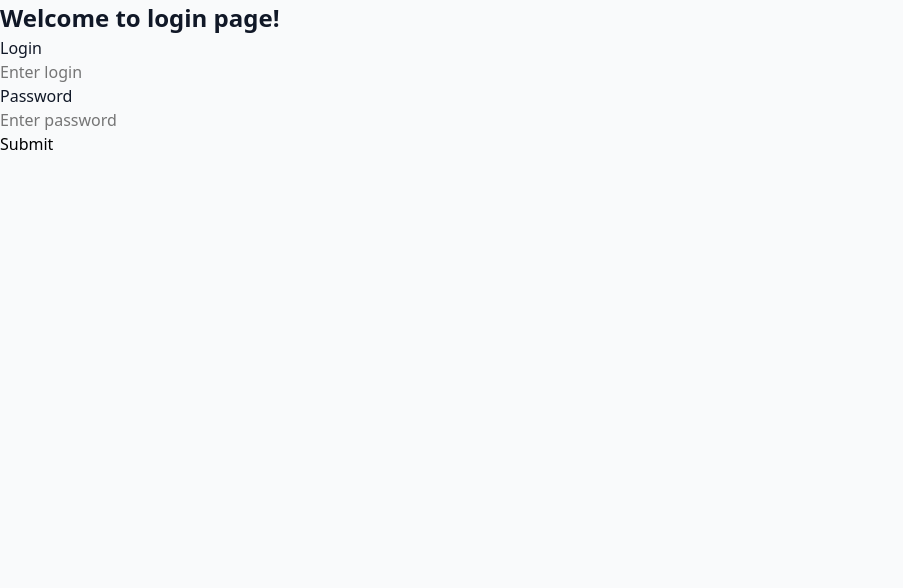
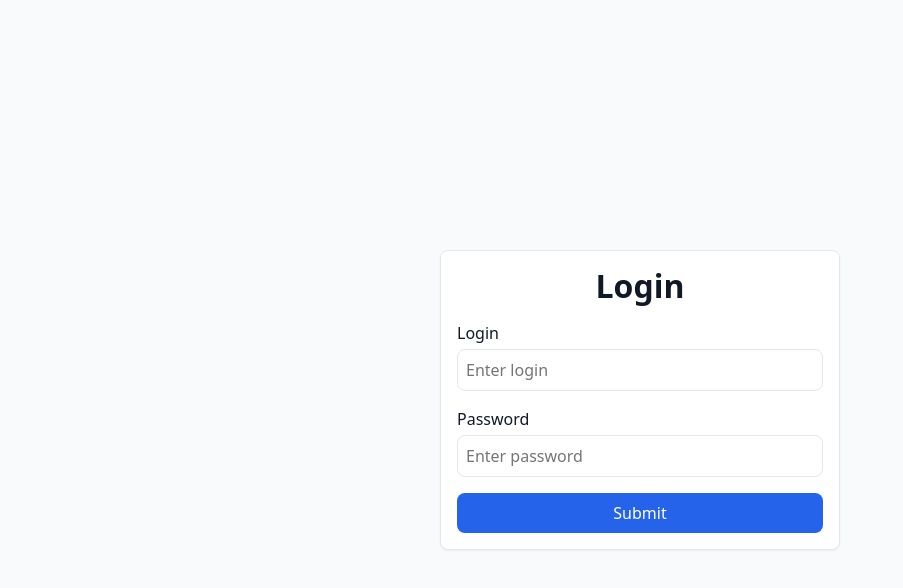
Before and after one commit to zigbul/qr-attendance, a React (Vite) app: page /login in a window 1280 px wide. Shown: the top 588 px of the page, without its empty margins (0-903 px from the left). Built offline with nearby package versions, Linux system fonts and the light colour scheme.

Commit message:
add login and scan page styles

```diff
--- a/src/main.tsx
+++ b/src/main.tsx
@@ -4,6 +4,8 @@ import { BrowserRouter as Router } from 'react-router-dom';
 
 import './styles/reset.css';
 import './styles/variables.css';
+import './styles/global.css';
+
 import App from './App.tsx';
 
 createRoot(document.getElementById('root')!).render(
--- /dev/null
+++ b/src/pages/LoginPage/LoginPage.css
@@ -0,0 +1,46 @@
+.login-page {
+  display: flex;
+  justify-content: center;
+  align-items: center;
+  height: 100vh;
+}
+
+.login-page__card {
+  width: 100%;
+  max-width: 400px;
+}
+
+.login-page__title {
+  text-align: center;
+  margin-bottom: 1rem;
+}
+
+.login-page__error-message {
+  color: var(--color-error);
+  text-align: center;
+  margin-bottom: 1rem;
+}
+
+.login-page__form {
+  display: flex;
+  flex-direction: column;
+  gap: 1rem;
+}
+
+.login-page__form-label {
+  display: block;
+  margin-bottom: 0.25rem;
+  font-weight: 500;
+}
+
+.login-page__form-input {
+  width: 100%;
+  padding: 0.5rem;
+  border: 1px solid var(--color-border);
+  border-radius: var(--radius-md);
+}
+
+.login-page__form-button {
+  justify-self: center;
+  width: 100%;
+}
--- a/src/pages/LoginPage/LoginPage.tsx
+++ b/src/pages/LoginPage/LoginPage.tsx
@@ -1,5 +1,6 @@
 import { useState } from 'react';
 
+import './LoginPage.css';
 import type { IUser } from '../../types';
 import useStore from '../../store';
 import { useNavigate } from 'react-router-dom';
@@ -37,24 +38,42 @@ const LoginPage = () => {
   };
 
   return (
-    <section>
-      <h1>Welcome to login page!</h1>
+    <section className="login-page container">
+      <div className="login-page__card card">
+        <h1 className="login-page__title">Login</h1>
 
-      {authError && <p style={{ color: 'red' }}>Invalid login or password</p>}
+        {authError && <p className="login-page__error-message">Invalid login or password</p>}
 
-      <form onSubmit={handleSubmit}>
+        <form className="login-page__form" onSubmit={handleSubmit}>
           <div>
-          <p>Login</p>
-          <input type="text" placeholder="Enter login" name="login" />
+            <label className="login-page__form-label" htmlFor="login">
+              Login
+            </label>
+            <input
+              className="login-page__form-input"
+              type="text"
+              placeholder="Enter login"
+              name="login"
+            />
           </div>
           <div>
-          <p>Password</p>
-          <input type="password" placeholder="Enter password" name="password" />
+            <label className="login-page__form-label" htmlFor="password">
+              Password
+            </label>
+            <input
+              className="login-page__form-input"
+              type="password"
+              placeholder="Enter password"
+              name="password"
+            />
           </div>
           <div>
-          <button type="submit">Submit</button>
+            <button className="login-page__form-button btn btn-primary" type="submit">
+              Submit
+            </button>
           </div>
         </form>
+      </div>
     </section>
   );
 };
--- /dev/null
+++ b/src/pages/ScanPage/ScanPage.css
@@ -0,0 +1,36 @@
+.scan-page {
+  display: flex;
+  flex-direction: column;
+  align-items: center;
+  justify-content: center;
+  height: 100vh;
+  text-align: center;
+}
+
+.scan-page__title {
+  margin-bottom: 1rem;
+}
+
+.scan-page__card {
+  display: flex;
+  flex-direction: column;
+  align-items: center;
+  padding: 1rem;
+  border-radius: var(--radius-lg);
+  box-shadow: var(--shadow-md);
+  background: var(--color-surface);
+}
+
+.scan-page__scaner {
+  width: 100%;
+  max-width: 320px;
+  aspect-ratio: 1 / 1;
+  border: 3px solid var(--color-primary);
+  border-radius: var(--radius-md);
+  object-fit: cover;
+}
+
+.scan-page__hint {
+  margin-top: 1rem;
+  color: var(--color-text-light);
+}
--- a/src/pages/ScanPage/ScanPage.tsx
+++ b/src/pages/ScanPage/ScanPage.tsx
@@ -1,5 +1,7 @@
 import { useZxing } from 'react-zxing';
 import { useNavigate } from 'react-router-dom';
+
+import './ScanPage.css';
 
 const ScanPage = () => {
   const navigate = useNavigate();
@@ -24,10 +26,12 @@ const ScanPage = () => {
   });
 
   return (
-    <section>
-      <h1>Scan QR Code</h1>
-      <video ref={ref} style={{ width: '100%', maxWidth: '400px', border: '1px solid #ccc' }} />
-      <p>Point your camera at QR code to mark attendance.</p>
+    <section className="scan-page container">
+      <h1 className="scan-page__title">Scan QR Code</h1>
+      <div className="scan-page__card card">
+        <video className="scan-page__scaner" ref={ref} />
+        <p className="scan-page__hint">Point your camera at QR code to mark attendance.</p>
+      </div>
     </section>
   );
 };
--- /dev/null
+++ b/src/styles/global.css
@@ -0,0 +1,98 @@
+body {
+  font-family: var(--font-base);
+  font-size: 16px;
+  background-color: var(--color-bg);
+  color: var(--color-text);
+  line-height: 1.5;
+}
+
+.container {
+  max-width: 1200px;
+  margin: 0 auto;
+  padding: 1rem;
+}
+
+h1,
+h2,
+h3,
+h4,
+h5,
+h6 {
+  font-weight: 600;
+  color: var(--color-text);
+  margin-bottom: 0.5rem;
+  line-height: 1.2;
+}
+
+h1 {
+  font-size: 2rem;
+}
+h2 {
+  font-size: 1.5rem;
+}
+h3 {
+  font-size: 1.25rem;
+}
+h4 {
+  font-size: 1.125rem;
+}
+
+p {
+  margin-bottom: 1rem;
+  color: var(--color-text-light);
+}
+
+.card {
+  background: var(--color-surface);
+  border: 1px solid var(--color-border);
+  border-radius: var(--radius-md);
+  padding: 1rem;
+  box-shadow: var(--shadow-sm);
+}
+
+.btn {
+  display: inline-block;
+  padding: 0.5rem 1rem;
+  border-radius: var(--radius-md);
+  font-weight: 500;
+  text-align: center;
+  cursor: pointer;
+  transition: background var(--transition-fast), transform var(--transition-fast);
+}
+
+.btn-primary {
+  background: var(--color-primary);
+  color: white;
+}
+
+.btn-primary:hover {
+  background: var(--color-primary-hover);
+  transform: translateY(-1px);
+}
+
+.btn-secondary {
+  background: var(--color-secondary);
+  color: white;
+}
+
+.btn-secondary:hover {
+  filter: brightness(0.9);
+}
+
+.table {
+  width: 100%;
+  border-collapse: collapse;
+  margin-top: 1rem;
+}
+
+.table th,
+.table td {
+  border: 1px solid var(--color-border);
+  padding: 0.5rem;
+  text-align: left;
+}
+
+.table th {
+  background: var(--color-surface);
+  font-weight: 600;
+}
```
Lines whose indentation alone changed are shown as unchanged.
